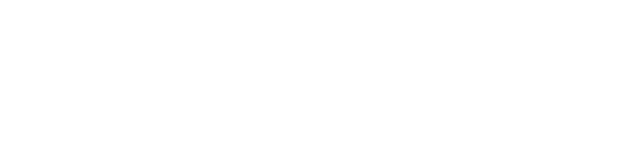
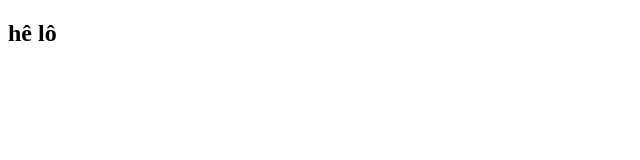
Before and after one commit to thaitait18302/nhom-3, a plain HTML site: page index.html in a window 1280 px wide. Shown: the full height of the page, 0-640 px from the left. Drawn offline with Linux system fonts and the light colour scheme.

Commit message:
Update index.html

```diff
--- a/index.html
+++ b/index.html
@@ -8,7 +8,7 @@
 </head>
 
 <body>
-
+<h2>hê lô</h2>
 </body>
 
 </html>
```
